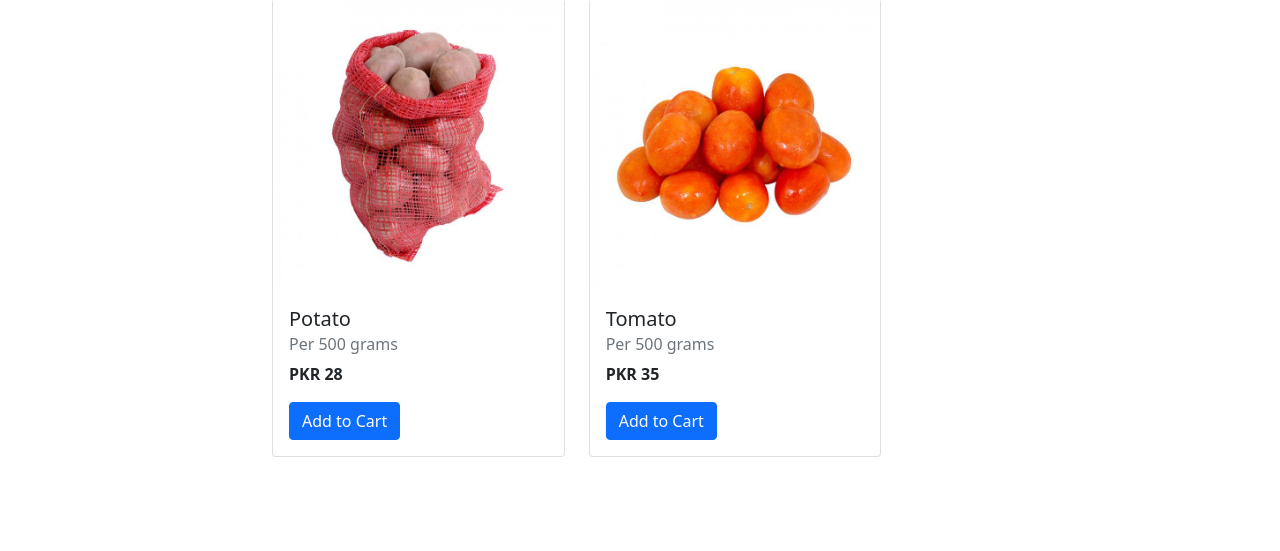
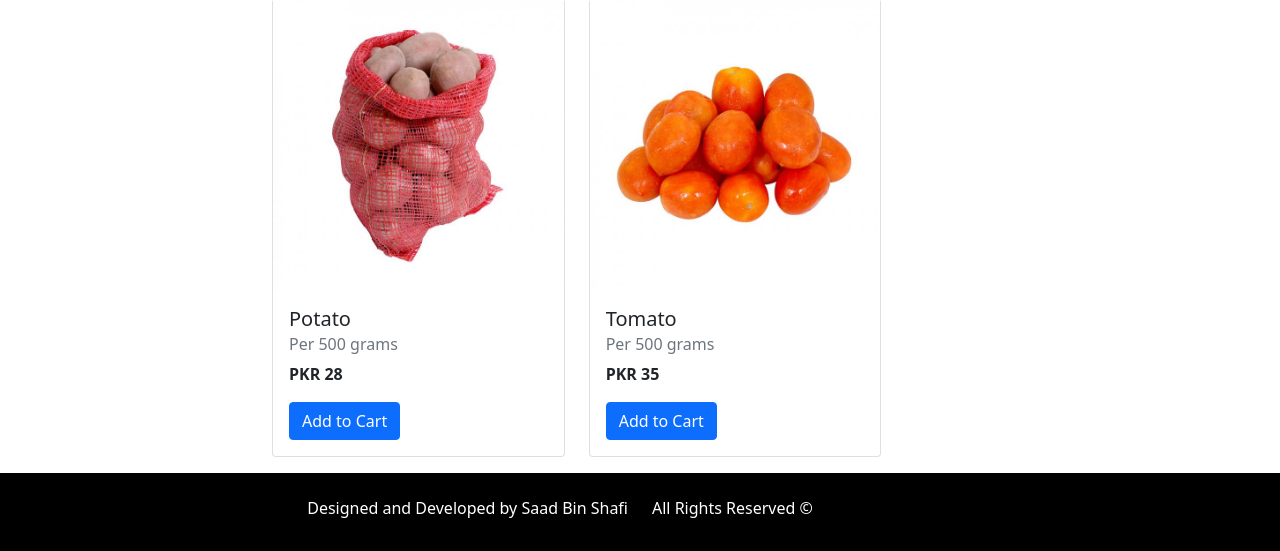
Before and after one commit to Saad-Shafi/EComm, a Django app: page / in a window 1280 px wide. Shown: the part 1581-2132 px from the top of the page. Before the commit the page ends 2038 px from the top, so only its background shows below. Run offline with Django 3.2, Linux system fonts and the light colour scheme; data comes from the database, SQL or seed files in the repository; both versions use the stored data as it was after the commit.

```diff
--- a/templates/base.html
+++ b/templates/base.html
@@ -5,6 +5,15 @@
     {% block title %}{% endblock %}
     <link href="https://cdn.jsdelivr.net/npm/bootstrap@5.0.2/dist/css/bootstrap.min.css" rel="stylesheet">
     <script src="https://cdn.jsdelivr.net/npm/bootstrap@5.0.2/dist/js/bootstrap.bundle.min.js"></script>
+    <style>
+        footer{
+            background-color:black;
+            box-sizing:border-box;
+            padding:15px;
+            color:white;
+            text-align:center;
+        }
+    </style>
 </head>
 <body>
     <nav class="navbar navbar-expand-lg navbar-dark bg-primary">
@@ -32,5 +41,18 @@
     </nav>
 
     {% block content %}{% endblock %}
+
+    <footer>
+        <div class="container">
+           <div class="row">
+               <div class="col-sm-6" >
+                   <p class="text-end" style="margin-top:8px;">Designed and Developed by Saad Bin Shafi</p>
+               </div>
+               <div class="col-sm-6">
+                    <p class="text-start" style="margin-top:8px;">All Rights Reserved &copy;</p>
+               </div>
+           </div>
+        </div>
+    </footer>
 </body>
 </html>
```
Also changed, not shown: db.sqlite3, uploads/products/apple.jpg (added), uploads/products/banana_-_dz.jpg (added), uploads/products/mango.jpg (added), uploads/products/on.jpg (added), uploads/products/po.jpg (added), uploads/products/to.jpg (added).
